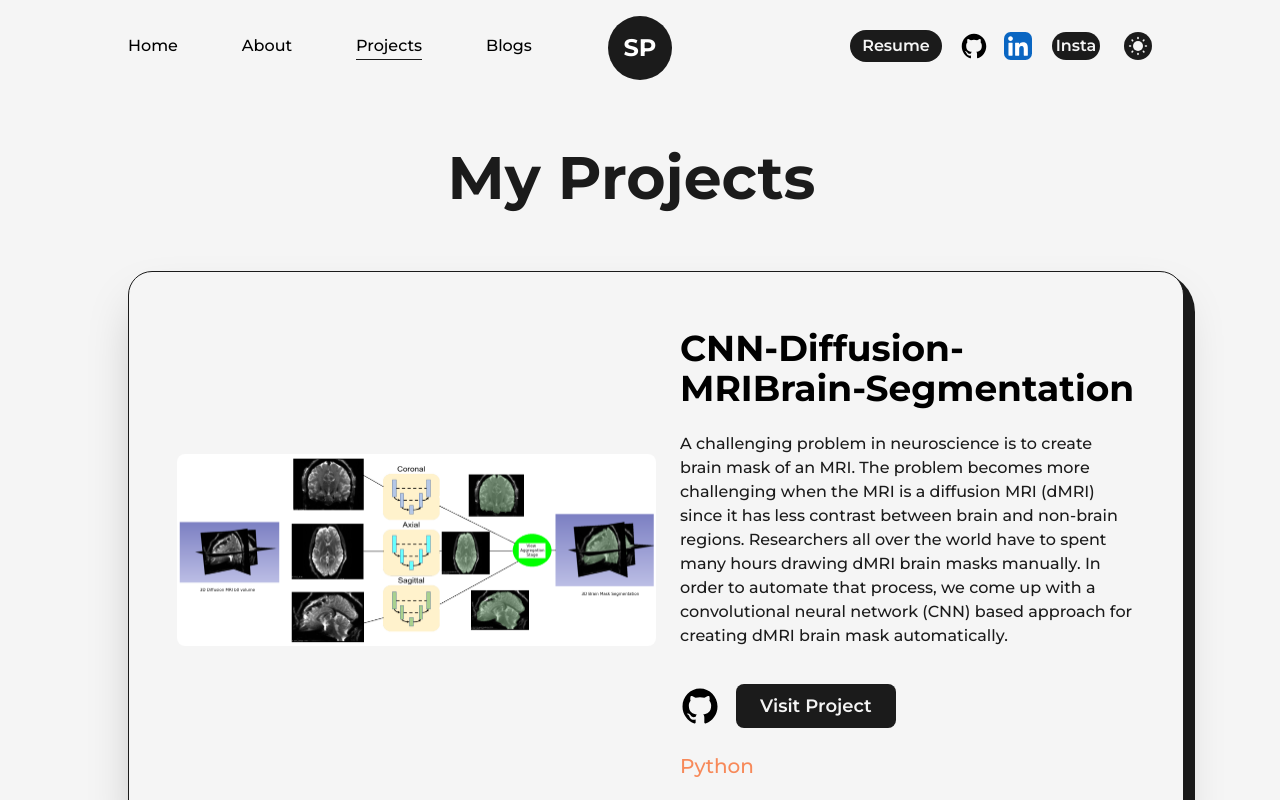
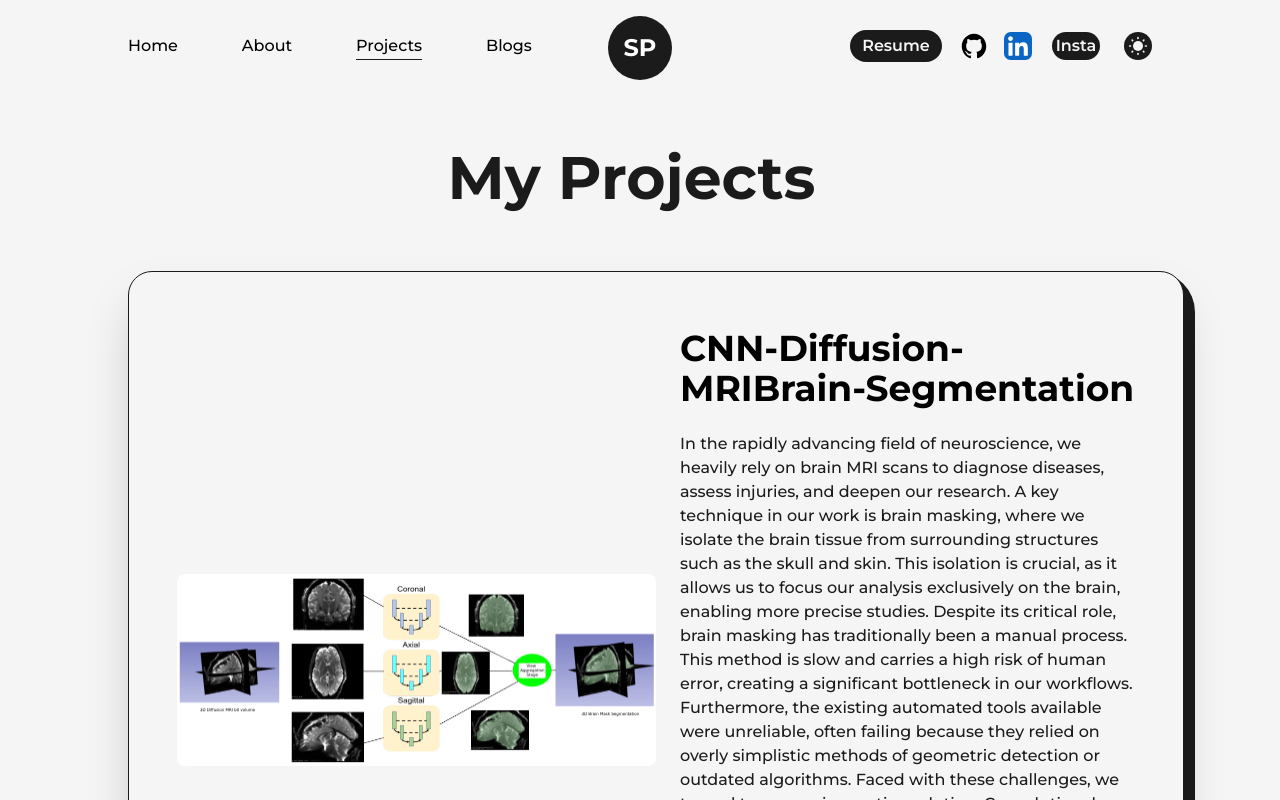
Before and after one commit to senthilcaesar/portfolio, a Next.js app: page /projects in a window 1280 px wide. Shown: the top 800 px of the page. Built offline with nearby package versions, Linux system fonts and the light colour scheme.

Commit message:
Project updates

```diff
--- a/src/pages/projects.js
+++ b/src/pages/projects.js
@@ -174,8 +174,14 @@ export default function Projects() {
               <FeaturedProject
                 type="Python"
                 title="CNN-Diffusion-MRIBrain-Segmentation"
-                summary="A challenging problem in neuroscience is to create brain mask of an MRI. The problem becomes more challenging when the MRI is a diffusion MRI (dMRI) since it has less contrast between brain and non-brain regions. Researchers all over the world have to spent many hours drawing dMRI brain masks manually. In order to automate that process,
-                we come up with a convolutional neural network (CNN) based approach for creating dMRI brain mask automatically."
+                summary="In the rapidly advancing field of neuroscience, we heavily rely on brain MRI scans to diagnose diseases, assess injuries,
+                and deepen our research. A key technique in our work is brain masking, where we isolate the brain tissue from surrounding structures
+                such as the skull and skin. This isolation is crucial, as it allows us to focus our analysis exclusively on the brain, enabling more
+                precise studies. Despite its critical role, brain masking has traditionally been a manual process. This method is slow and carries a
+                 high risk of human error, creating a significant bottleneck in our workflows. Furthermore, the existing automated tools available were
+                 unreliable, often failing because they relied on overly simplistic methods of geometric detection or outdated algorithms.
+                Faced with these challenges, we turned to a more innovative solution: Convolutional Neural Networks (CNNs), a technology that has been
+                successful in various industries for quick and accurate image segmentation."
                 img={multiview}
                 link="https://github.com/pnlbwh/CNN-Diffusion-MRIBrain-Segmentation"
                 github="https://github.com/pnlbwh/CNN-Diffusion-MRIBrain-Segmentation"
```
